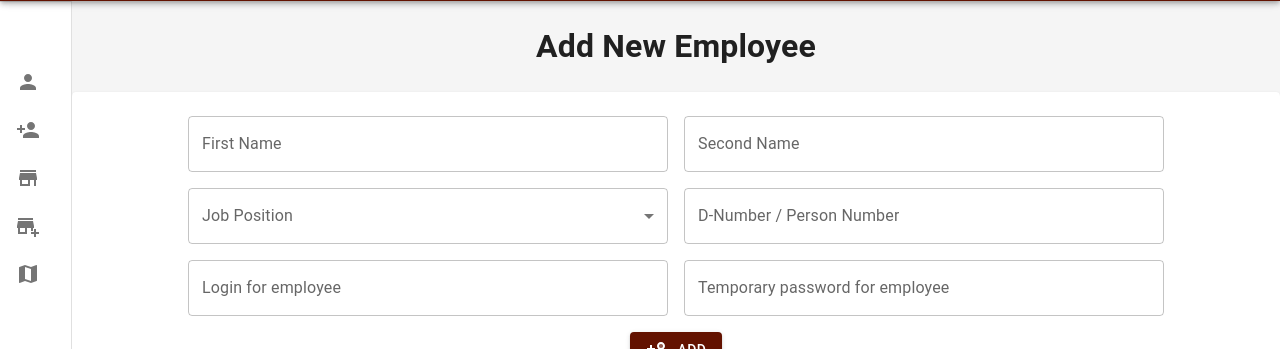
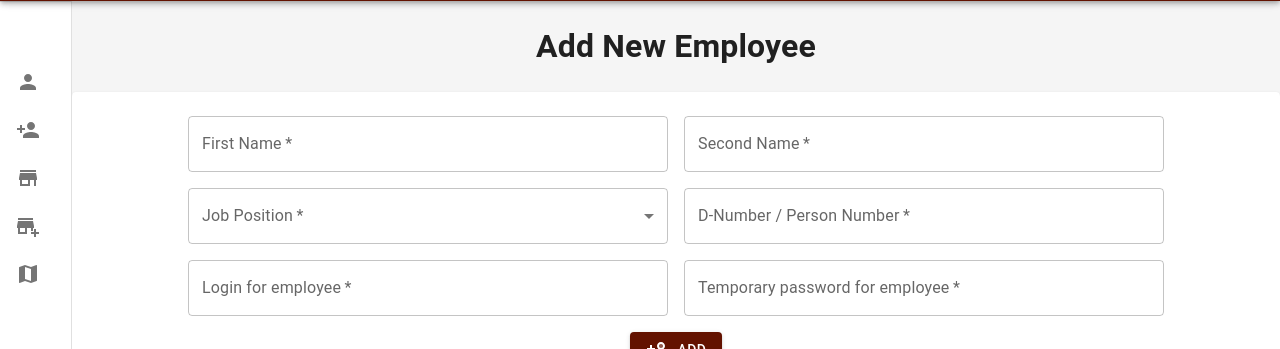
Before and after one commit to LilWebDeveloper/TakfornyingApp, a React (Create React App) app: page /dashboard/employees/new in a window 1280 px wide. Shown: the part 63-412 px from the top of the page. Built offline with nearby package versions, Linux system fonts and the light colour scheme.

Commit message:
Add form validation

```diff
--- a/src/components/employees/EmployeeForm.tsx
+++ b/src/components/employees/EmployeeForm.tsx
@@ -10,8 +10,14 @@ import { JobPosition } from "../../fake-db/JobPositionList";
 import PersonAddTwoToneIcon from '@mui/icons-material/PersonAddTwoTone';
 
 import classes from "../../style/Forms.module.css";
+import { useRef } from "react";
 
 function EmployeeForm({ method, employee }: any) {
+
+  const maxMinLenght = {maxLength: 30, minLength: 3}
+
+
+
   return (
     <div>
       <Grid item xs={12}>
@@ -25,6 +31,8 @@ function EmployeeForm({ method, employee }: any) {
               name="firstName"
               type="text"
               label="First Name"
+              inputProps={maxMinLenght}
+              required
               variant="outlined"
               defaultValue={employee ? employee.firstName : ""}
             />
@@ -35,6 +43,8 @@ function EmployeeForm({ method, employee }: any) {
               name="secondName"
               type="text"
               label="Second Name"
+              required
+              inputProps={maxMinLenght}
               variant="outlined"
               defaultValue={employee ? employee.secondName : ""}
             />
@@ -47,6 +57,8 @@ function EmployeeForm({ method, employee }: any) {
               name="jobPosition"
               select
               label="Job Position"
+              required
+              inputProps={maxMinLenght}
               defaultValue={employee ? employee.jobPosition : ""}
             >
               {JobPosition.map((option: any) => (
@@ -62,6 +74,8 @@ function EmployeeForm({ method, employee }: any) {
               name="dNumber"
               type="string"
               label="D-Number / Person Number"
+              required
+              inputProps={{pattern: "[0-9]{11}"}}
               variant="outlined"
               defaultValue={employee ? employee.dNumber : ""}
             />
@@ -74,6 +88,8 @@ function EmployeeForm({ method, employee }: any) {
               name="userLogin"
               type="text"
               label="Login for employee"
+              required
+              inputProps={maxMinLenght}
               variant="outlined"
               defaultValue={employee ? employee.login : ""}
             />
@@ -84,6 +100,8 @@ function EmployeeForm({ method, employee }: any) {
               name="password"
               type="text"
               label="Temporary password for employee"
+              required
+              inputProps={maxMinLenght}
               variant="outlined"
               defaultValue={employee ? employee.password : ""}
             />
--- a/src/services/actions/ManipulateEmployeeAction.tsx
+++ b/src/services/actions/ManipulateEmployeeAction.tsx
@@ -33,7 +33,7 @@ export default async function ManipulateEmployeeAction({
   });
 
   if (!response.ok) {
-    console.log(response);
+    throw response
   }
 
   return redirect("/dashboard/employees");
```
